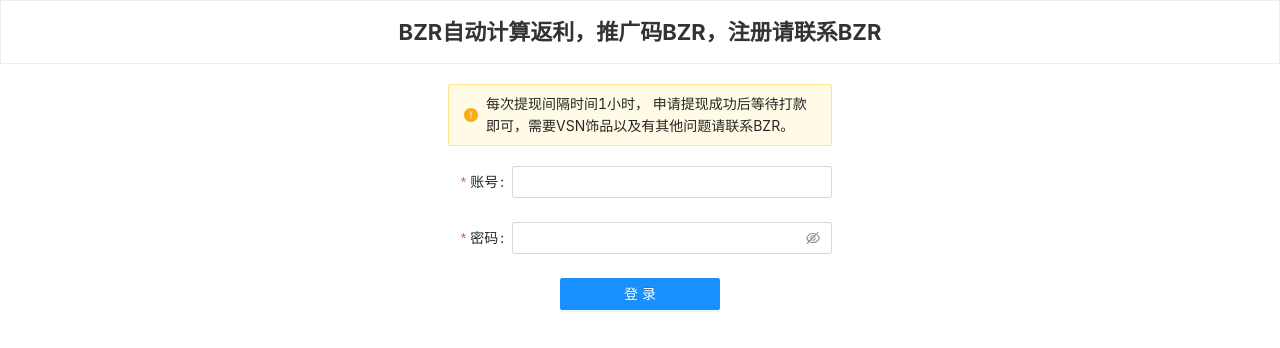
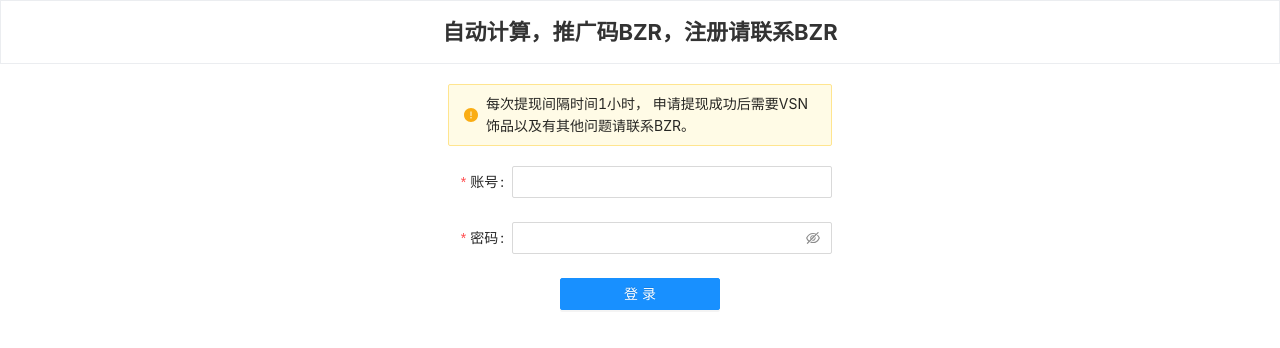
Before and after one commit to Sirros/rebate, a React (Create React App) app: page / in a window 1280 px wide. Shown: the top 348 px of the page. Built offline with nearby package versions, Linux system fonts and the light colour scheme.

Commit message:
feat: 修改文案

```diff
--- a/src/pages/Home/home.jsx
+++ b/src/pages/Home/home.jsx
@@ -78,11 +78,11 @@ const Home = () => {
 
   return (
     <div className="wrapper">
-      <div className="head">BZR自动计算返利，推广码BZR，注册请联系BZR</div>
+      <div className="head">自动计算，推广码BZR，注册请联系BZR</div>
       <div className="tips mt20">
         <Alert
           className="mt20"
-          message="每次提现间隔时间1小时， 申请提现成功后等待打款即可，需要VSN饰品以及有其他问题请联系BZR。"
+          message="每次提现间隔时间1小时， 申请提现成功后需要VSN饰品以及有其他问题请联系BZR。"
           type="warning"
           showIcon
         />
```
